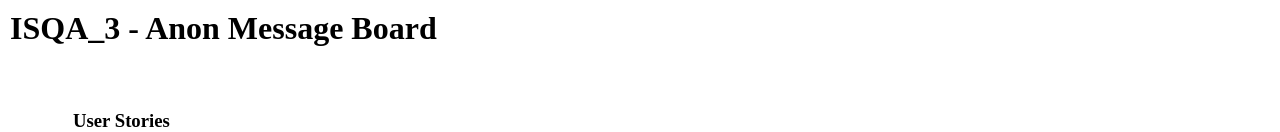
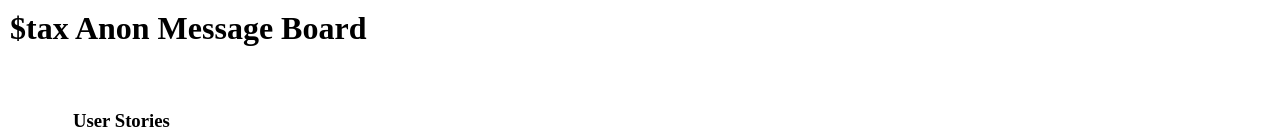
Before and after one commit to LarioStax/31-MessageBoard, a website: page views/index.html in a window 1280 px wide. Shown: the top 132 px of the page. Drawn offline with nearby package versions, Linux system fonts and the light colour scheme; files that its build step writes are made by us from their sources.

Commit message:
Corrected HTML Header

```diff
--- a/views/index.html
+++ b/views/index.html
@@ -1,9 +1,8 @@
 <!DOCTYPE html>
 <html>
   <head>
-    <title>Welcome to HyperDev!</title>
-    <meta name="description" content="A cool thing made with HyperDev">
-    <link id="favicon" rel="icon" href="https://hyperdev.com/favicon-app.ico" type="image/x-icon">
+    <title>Welcome to $tax Anon Board!</title>
+    <meta name="description" content="FCC Back-End Project">
     <meta charset="utf-8">
     <meta http-equiv="X-UA-Compatible" content="IE=edge">
     <meta name="viewport" content="width=device-width, initial-scale=1">
@@ -12,7 +11,7 @@
   <body>
     <header>
       <h1>
-        ISQA_3 - Anon Message Board
+        $tax Anon Message Board
       </h1>
     </header>
     <div id='userstories' style='margin-left: 5%; margin-top: 5%'>
```
Also changed, not shown: views/board.html (+2 -3 lines), views/thread.html (+2 -3 lines).
